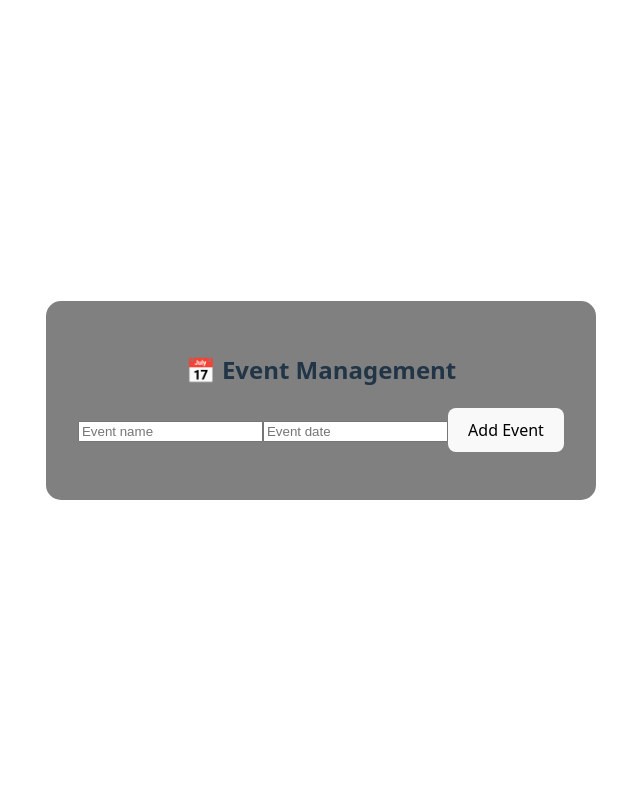
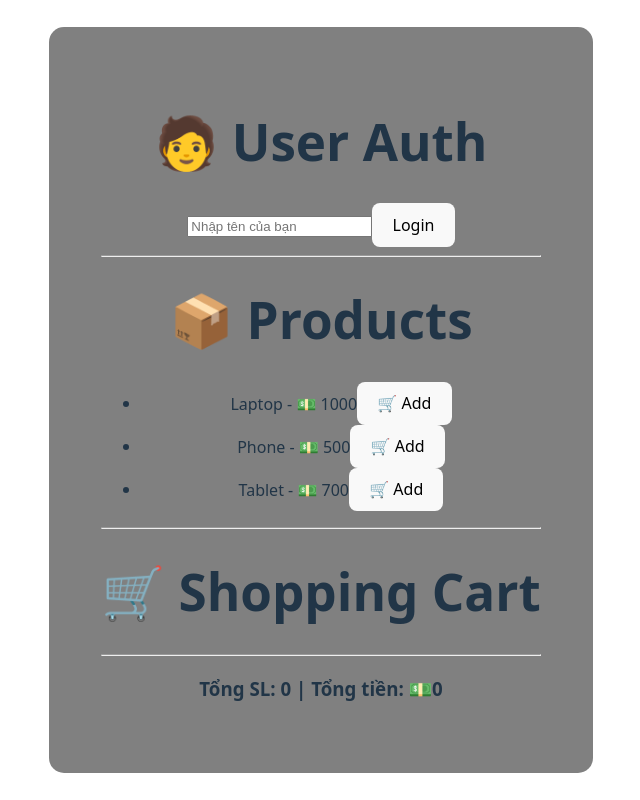
Before and after one commit to NguyenXuanThi/REACTJS, a React (Vite) app in the folder counter-app/: page / in a window 1280 px wide. Shown: the whole page, without its empty margins (319-959 px from the left). Built offline with nearby package versions, Linux system fonts and the light colour scheme.

Commit message:
10. Kết hợp nhiều slice và store

```diff
--- a/counter-app/src/App.css
+++ b/counter-app/src/App.css
@@ -15,6 +15,7 @@
 }
 
 .app {
+  display: flex;
   text-align: center;
   padding: 40px;
   transition: background 0.3s, color 0.3s;
--- a/counter-app/src/App.jsx
+++ b/counter-app/src/App.jsx
@@ -8,51 +8,92 @@ import { fetchUsers } from '/src/components/usersSlice';
 import { increment as increment2, incrementByAmount, reset } from '/src/components/counterSlice2.jsx';
 import { updateInput, calculateBMI, calculateTax } from '/src/components/formSlice.jsx';
 import { addEvent, editEvent, deleteEvent } from '/src/components/eventSlice';
+import { setProducts } from '/src/components/productSlice';
 import './App.css';
+export default function App() {
+  const dispatch = useDispatch();
+  const user = useSelector((state) => state.auth.user);
+  const isLoggedIn = useSelector((state) => state.auth.isLoggedIn);
+  const cartItems = useSelector((state) => state.cart.cartItems);
+  const products = useSelector((state) => state.product.products);
 
-export default function App() {
-  const events = useSelector(state => state.event.events);
-  const dispatch = useDispatch();
+  const [username, setUsername] = useState('');
 
-  const [form, setForm] = useState({ id: '', name: '', date: '' });
-  const [isEdit, setIsEdit] = useState(false);
-
-  const handleChange = (e) => {
-    setForm({ ...form, [e.target.name]: e.target.value });
-  };
-
-  const handleAddOrEdit = () => {
-    if (isEdit) {
-      dispatch(editEvent({ id: form.id, newData: { name: form.name, date: form.date } }));
-    } else {
-      dispatch(addEvent({ ...form, id: Date.now().toString() }));
-    }
-    setForm({ id: '', name: '', date: '' });
-    setIsEdit(false);
-  };
-
-  const handleEditClick = (event) => {
-    setForm(event);
-    setIsEdit(true);
-  };
+  useEffect(() => {
+    dispatch(setProducts([
+      { id: 1, name: 'Laptop', price: 1000 },
+      { id: 2, name: 'Phone', price: 500 },
+      { id: 3, name: 'Tablet', price: 700 },
+    ]));
+  }, [dispatch]);
 
   return (
-    <div className="App">
-      <h2>📅 Event Management</h2>
+    <div style={{ padding: 20 }}>
+      <h1>🧑 User Auth</h1>
+      {!isLoggedIn ? (
+        <>
+          <input
+            type="text"
+            placeholder="Nhập tên của bạn"
+            value={username}
+            onChange={(e) => setUsername(e.target.value)}
+          />
+          <button
+            onClick={() =>
+              username.trim() &&
+              dispatch(login({ name: username, email: `${username}@gmail.com` }))
+            }
+          >
+            Login
+          </button>
+        </>
+      ) : (
+        <>
+          <p>Welcome, {user.name}</p>
+          <button onClick={() => dispatch(logout())}>Logout</button>
+          <button onClick={() => dispatch(setUserInfo({ email: 'updated@gmail.com' }))}>
+            Update Info
+          </button>
+        </>
+      )}
 
-      <input name="name" placeholder="Event name" value={form.name} onChange={handleChange} />
-      <input name="date" placeholder="Event date" value={form.date} onChange={handleChange} />
-      <button onClick={handleAddOrEdit}>{isEdit ? 'Update' : 'Add'} Event</button>
+      <hr />
 
+      <h1>📦 Products</h1>
       <ul>
-        {events.map(event => (
-          <li key={event.id}>
-            {event.name} - {event.date}
-            <button onClick={() => handleEditClick(event)}>Edit</button>
-            <button onClick={() => dispatch(deleteEvent(event.id))}>Delete</button>
+        {products.map(product => (
+          <li key={product.id}>
+            {product.name} - 💵 {product.price}
+            <button onClick={() => dispatch(addItem(product))}>🛒 Add</button>
           </li>
         ))}
       </ul>
+      <hr />
+      <h1>🛒 Shopping Cart</h1>
+      <ul>
+        {cartItems.map(item => (
+          <li key={item.id}>
+            {item.name} - SL: {item.quantity} - 💲{item.price * item.quantity}
+            <br />
+            <button onClick={() => dispatch(removeItem(item.id))}>❌ Remove</button>
+            <button onClick={() => dispatch(updateQuantity({ id: item.id, quantity: item.quantity + 1 }))}>
+              ➕
+            </button>
+            <button
+              onClick={() => dispatch(updateQuantity({ id: item.id, quantity: item.quantity - 1 }))}
+              disabled={item.quantity <= 1}
+            >
+              ➖
+            </button>
+          </li>
+        ))}
+      </ul>
+
+      <hr />
+      <h3>
+        Tổng SL: {cartItems.reduce((total, item) => total + item.quantity, 0)} | Tổng tiền: 💵
+        {cartItems.reduce((total, item) => total + item.quantity * item.price, 0)}
+      </h3>
     </div>
   );
 }
--- /dev/null
+++ b/counter-app/src/components/productSlice.jsx
@@ -0,0 +1,16 @@
+import { createSlice } from '@reduxjs/toolkit';
+
+const productSlice = createSlice({
+  name: 'product',
+  initialState: {
+    products: [],
+  },
+  reducers: {
+    setProducts: (state, action) => {
+      state.products = action.payload;
+    },
+  },
+});
+
+export const { setProducts } = productSlice.actions;
+export default productSlice.reducer;
--- a/counter-app/src/components/store.jsx
+++ b/counter-app/src/components/store.jsx
@@ -8,6 +8,7 @@ import authReducer from './authSlice';
 import usersReducer from './usersSlice';
 import formReducer from './formSlice';
 import eventReducer from './eventSlice';
+import productReducer from './productSlice';
 const store = configureStore({
   reducer: {
     counter: counterReducer,
@@ -19,6 +20,7 @@ const store = configureStore({
     counter2: counterReducer2,
     form: formReducer,
     event: eventReducer,
+    product: productReducer,
   },
 });
 
```
Also changed, not shown: counter-app/src/minhChung/Screenshot 2025-04-23 161844.png (added).
